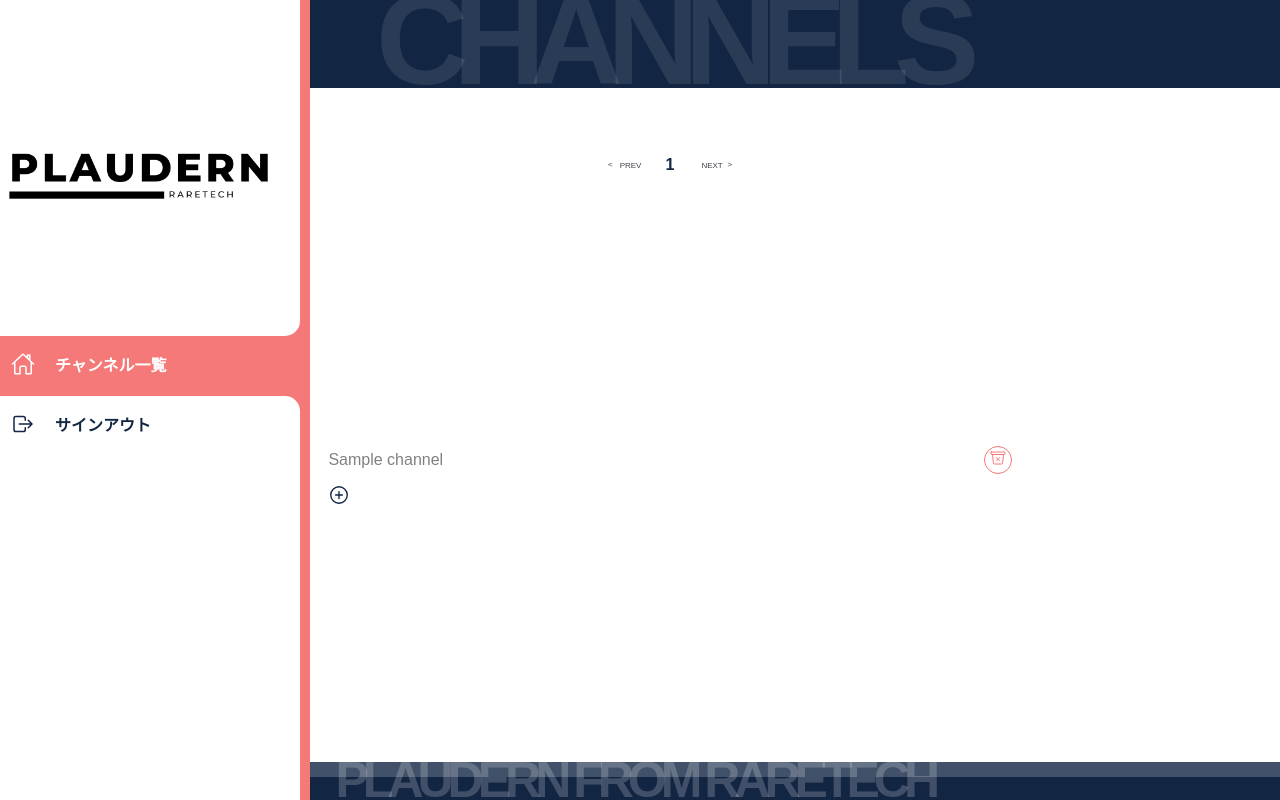
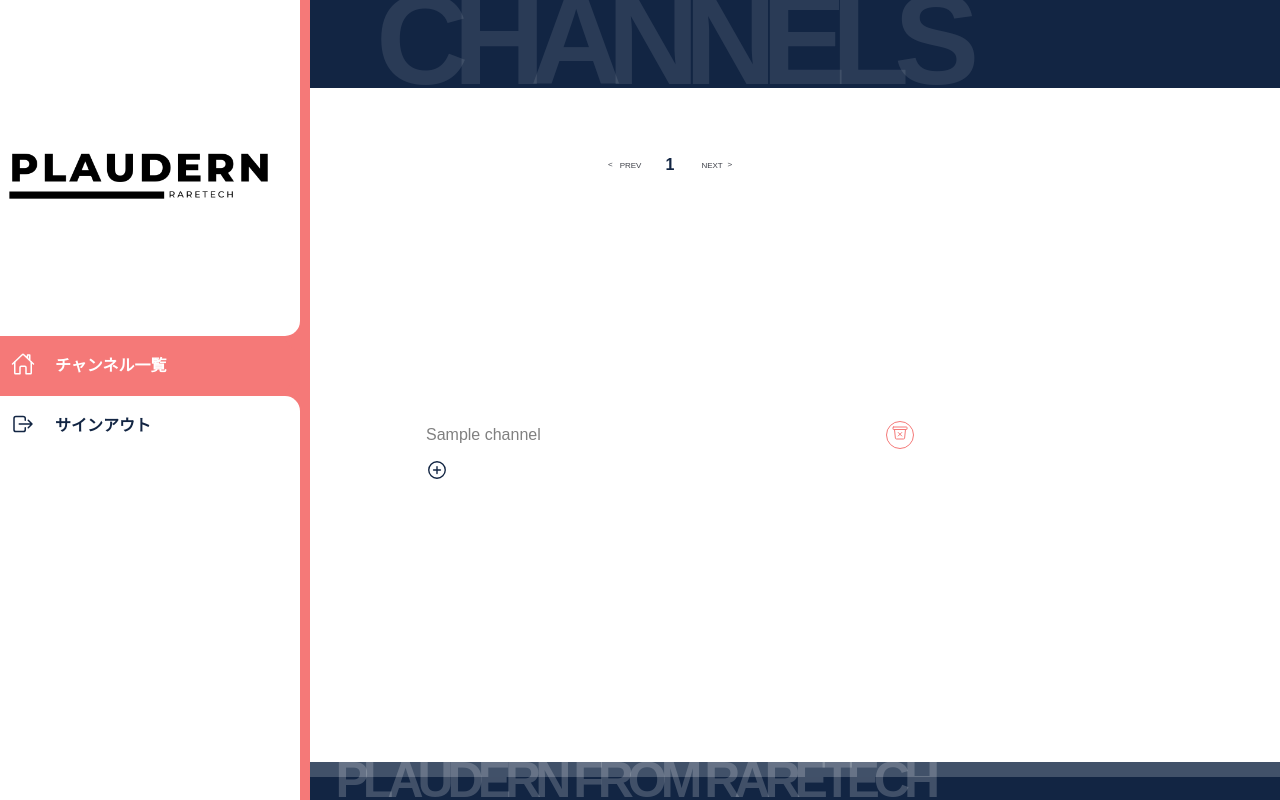
Before and after one commit to hato-taka/hackathon-beginners-sample, a Flask app: page /channels in a window 1280 px wide. Run offline with Flask 2, Linux system fonts and the light colour scheme; the visitor is signed in with stand-in values (Sample User, id 1); tables that the repository leaves empty or names only in its code hold one stand-in row (values such as "Sample post"); data that the repository does not hold is empty; some web fonts are replaced.

Commit message:
[fix/FE] チャンネルリストページのCSS修正

```diff
--- a/ChatApp/static/css/main.css
+++ b/ChatApp/static/css/main.css
@@ -60,23 +60,12 @@
 
 /* ========================================================== */
 
-#channels-list-container {
+#channels-list {
   padding-top: 13vh;
   display: flex;
-  justify-content: center;
+  justify-content: column;
   align-items: center;
-  flex-direction: column;
-  width: 100%;
-  min-height: calc(100vh - 11vh);
-  margin-top: 11vh;
-  margin-left: auto;
-  padding-bottom: 38px;
-}
-
-#channels-list {
-  width: 70%;
-  display: flex;
-  flex-direction: column;
+  min-width: 50%;
 }
 
 .channel-box {
@@ -94,7 +83,6 @@
 
 .channel-box li a {
   color: grey;
-  flex-grow: 1;
 }
 
 .channel-box li a:hover {
@@ -206,12 +194,12 @@
 #prev:hover,
 #next:hover {
   cursor: pointer;
-  color: var(--navy_blue);
+  color: var(--salmon_pink);
 }
 
 #prev:hover span,
 #next:hover span {
-  color: var(--navy_blue);
+  color: var(--salmon_pink);
 }
 
 #prev span {
--- a/ChatApp/templates/channels.html
+++ b/ChatApp/templates/channels.html
@@ -6,7 +6,6 @@
     <h1>CHANNELS</h1>
     <p class="channel-title-text">CHANNELS</p>
   </div>
-  <div id="channels-list-container">
   <div id="channels-list">
     <div id="pagination-wrapper">
       <div>
@@ -24,7 +23,6 @@
       </div>
     </div>
     <ul class="channel-box"></ul>
-    </div>
   </div>
   <div id="footer">
     <p id="footer-text">PLAUDERN FROM RARETECH</p>
```
Lines whose indentation alone changed are shown as unchanged.
